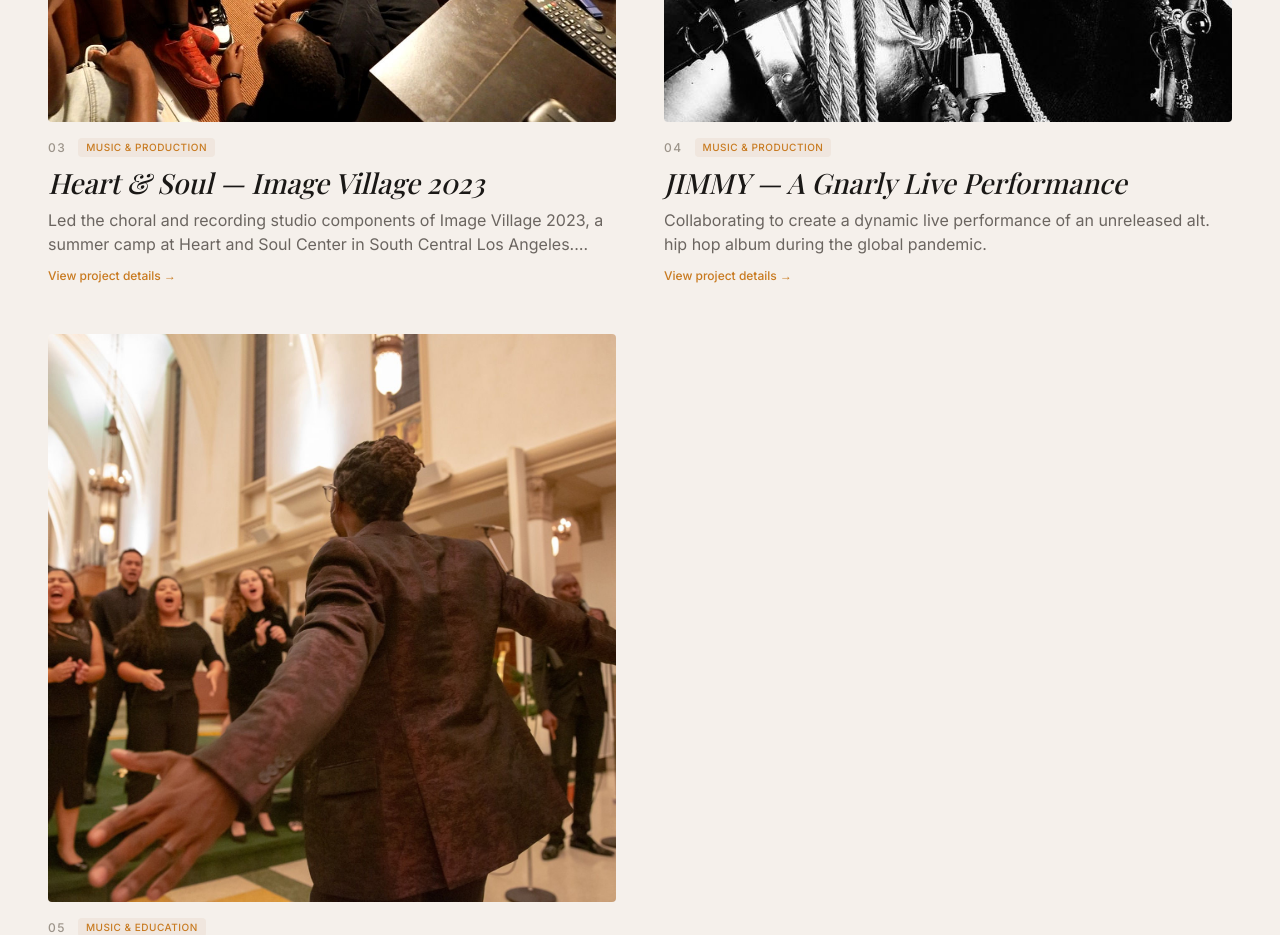
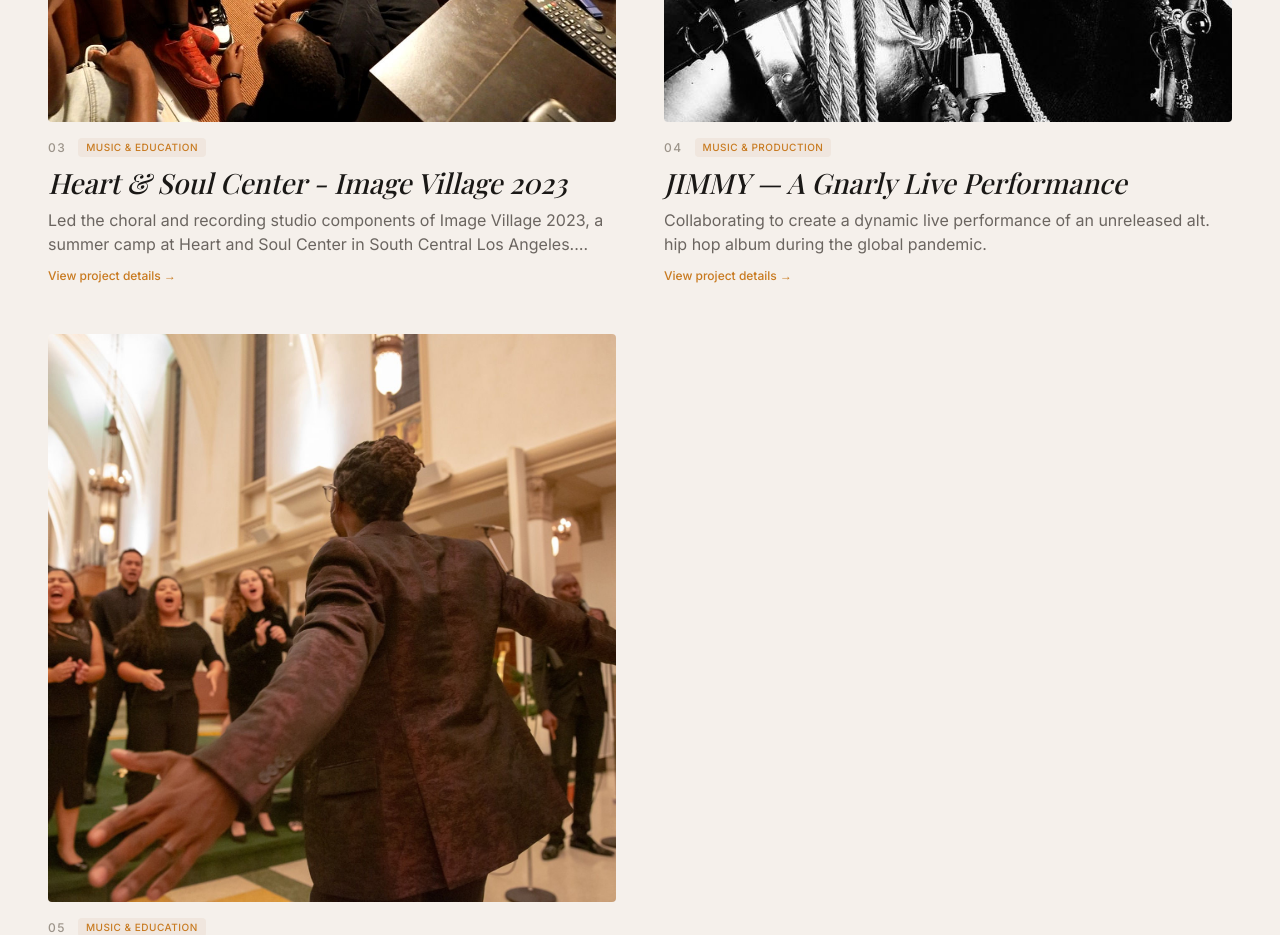
Before and after one commit to 3rdaveba/IDOMUSICSTUFF, a React (Vite) app in the folder app/: page / in a window 1280 px wide. Shown: the part 4780-5715 px from the top of the page. Built offline with nearby package versions, Linux system fonts and the light colour scheme; a web font is replaced by a local one.

Commit message:
feat: update Heart & Soul title and tag to Music & Education

```diff
--- a/app/src/components/ProjectCard.tsx
+++ b/app/src/components/ProjectCard.tsx
@@ -49,7 +49,7 @@ export default function ProjectCard({
             color: 'var(--accent-amber)',
           }}
         >
-          {category === 'music' ? (projectId === 'lmu-gospel-choir' ? 'Music & Education' : 'Music & Production') : 'Systems & Technology'}
+          {category === 'music' ? (projectId === 'lmu-gospel-choir' || projectId === 'heart-soul-image-village' ? 'Music & Education' : 'Music & Production') : 'Systems & Technology'}
         </span>
       </div>
       <h3
--- a/app/src/data/projects.ts
+++ b/app/src/data/projects.ts
@@ -170,7 +170,7 @@ export const projects: Project[] = [
   },
   {
     id: 'heart-soul-image-village',
-    title: 'Heart & Soul — Image Village 2023',
+    title: 'Heart & Soul Center - Image Village 2023',
     category: 'music',
     role: 'Music & Technology Educator',
     status: 'complete',
--- a/app/src/pages/ProjectDetail.tsx
+++ b/app/src/pages/ProjectDetail.tsx
@@ -208,7 +208,7 @@ export default function ProjectDetail() {
           <div className="flex items-center gap-1.5">
             {project.category === 'music' ? <Music size={13} style={{ color: 'var(--accent-amber)' }} /> : <Cpu size={13} style={{ color: 'var(--accent-amber)' }} />}
             <span className="text-xs font-medium uppercase tracking-wider" style={{ color: 'var(--text-secondary)' }}>
-              {project.category === 'music' ? (project.id === 'lmu-gospel-choir' ? 'Music & Education' : 'Music & Production') : 'Systems & Technology'}
+              {project.category === 'music' ? (project.id === 'lmu-gospel-choir' || project.id === 'heart-soul-image-village' ? 'Music & Education' : 'Music & Production') : 'Systems & Technology'}
             </span>
           </div>
 
```
